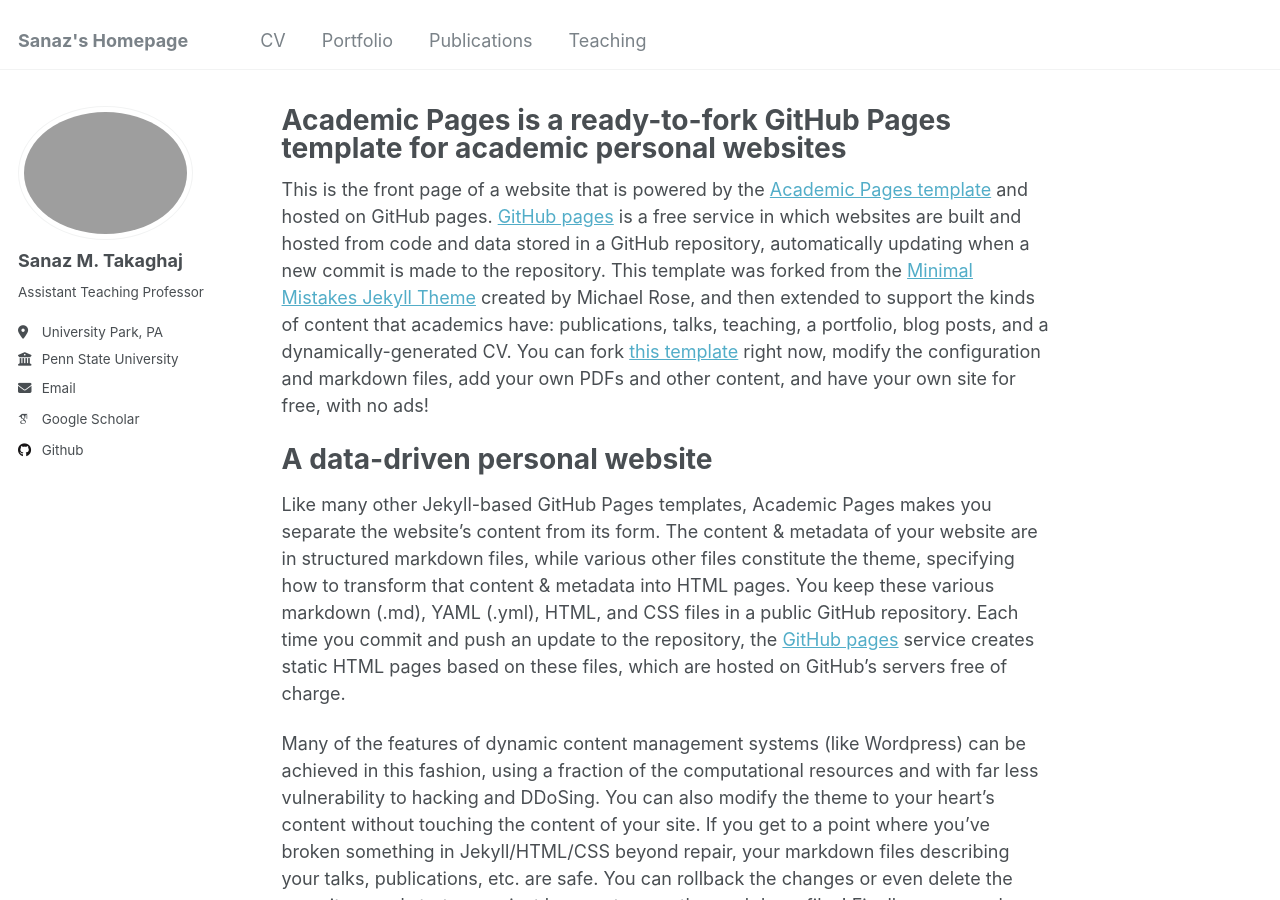
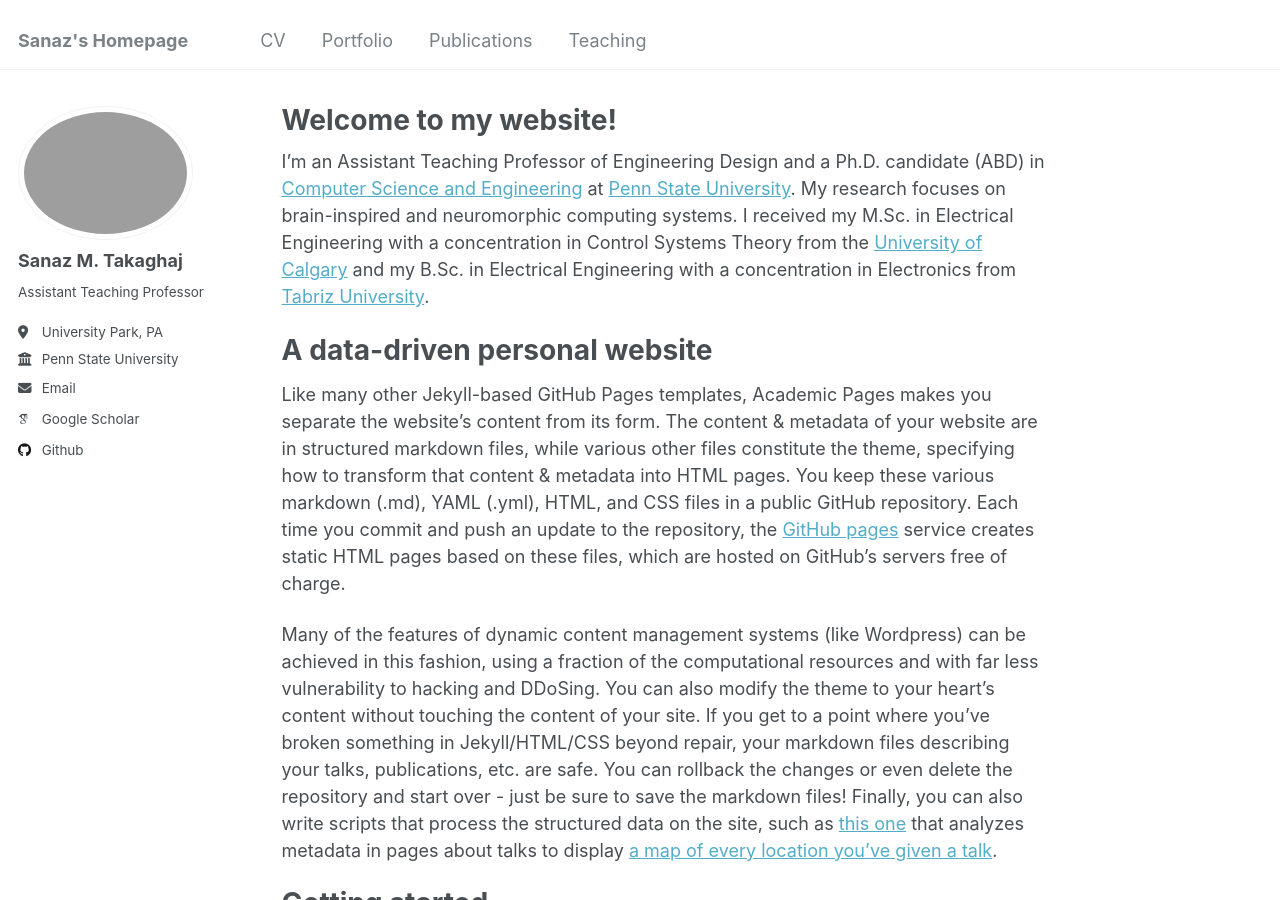
Before and after one commit to Sanaz-Tak/sanaz, a Jekyll site: the page built from _pages/about.md, in a window 1280 px wide and 900 px high. Built offline with Jekyll 4.4.1, drawn with Linux system fonts in a browser that asks for light colours; some web fonts are replaced.

Commit message:
Update about.md

```diff
--- a/_pages/about.md
+++ b/_pages/about.md
@@ -1,13 +1,12 @@
 ---
 permalink: /
-title: "Academic Pages is a ready-to-fork GitHub Pages template for academic personal websites"
+title: "Welcome to my website!"
 author_profile: true
 redirect_from:
   - /about/
   - /about.html
 ---
-
-This is the front page of a website that is powered by the [Academic Pages template](https://github.com/academicpages/academicpages.github.io) and hosted on GitHub pages. [GitHub pages](https://pages.github.com) is a free service in which websites are built and hosted from code and data stored in a GitHub repository, automatically updating when a new commit is made to the repository. This template was forked from the [Minimal Mistakes Jekyll Theme](https://mmistakes.github.io/minimal-mistakes/) created by Michael Rose, and then extended to support the kinds of content that academics have: publications, talks, teaching, a portfolio, blog posts, and a dynamically-generated CV. You can fork [this template](https://github.com/academicpages/academicpages.github.io) right now, modify the configuration and markdown files, add your own PDFs and other content, and have your own site for free, with no ads!
+I'm an Assistant Teaching Professor of Engineering Design and a Ph.D. candidate (ABD) in [Computer Science and Engineering](https://www.eecs.psu.edu/) at [Penn State University](https://www.psu.edu/). My research focuses on brain-inspired and neuromorphic computing systems. I received my M.Sc. in Electrical Engineering with a concentration in Control Systems Theory from the [University of Calgary](https://schulich.ucalgary.ca/electrical-software) and my B.Sc. in Electrical Engineering with a concentration in Electronics from [Tabriz University](https://ece.tabrizu.ac.ir/en).
 
 A data-driven personal website
 ======
```
